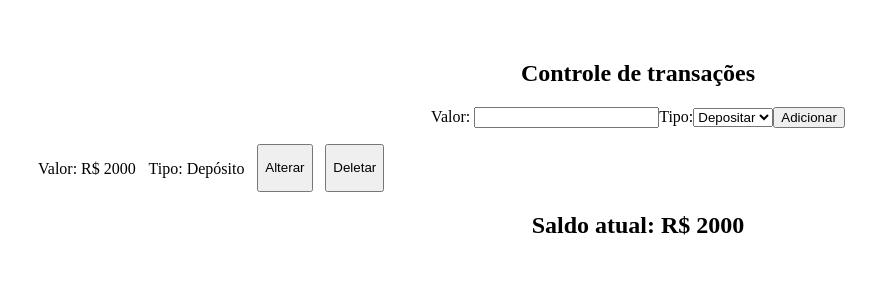
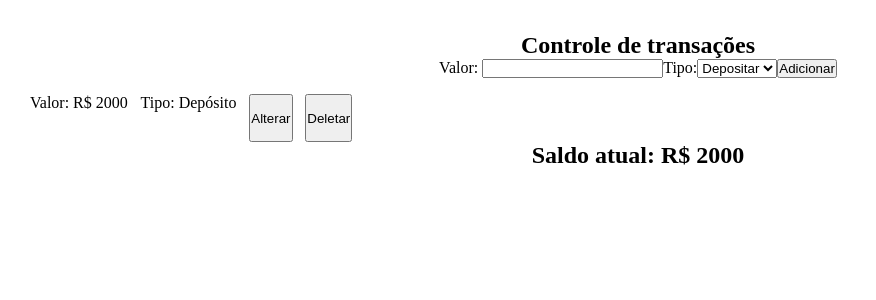
Before and after one commit to EricBrisola/-transactions-control, a React (Vite) app: page / in a window 1280 px wide. Shown: the top 300 px of the page, without its empty margins (2-878 px from the left). Built offline with nearby package versions, Linux system fonts and the light colour scheme; data requests are answered from the project's data file.

Commit message:
style: removed all vite styles

```diff
--- a/src/index.css
+++ b/src/index.css
@@ -1,19 +1,10 @@
-/* :root {
-  font-family: Inter, system-ui, Avenir, Helvetica, Arial, sans-serif;
-  line-height: 1.5;
-  font-weight: 400;
-
-  color-scheme: light dark;
-  color: rgba(255, 255, 255, 0.87);
-  background-color: #242424;
-
-  font-synthesis: none;
-  text-rendering: optimizeLegibility;
-  -webkit-font-smoothing: antialiased;
-  -moz-osx-font-smoothing: grayscale;
+* {
+  margin: 0;
+  padding: 0;
+  box-sizing: border-box;
 }
 
-a {
+/* a {
   font-weight: 500;
   color: #646cff;
   text-decoration: inherit;
```
